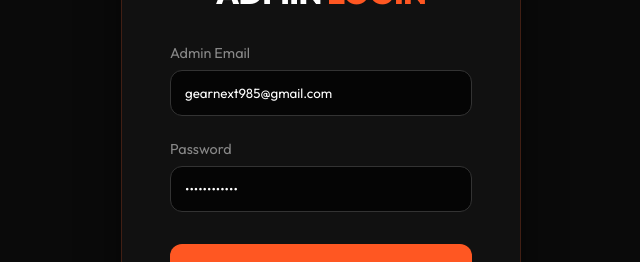
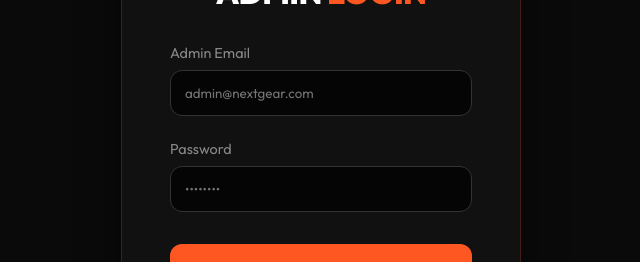
Before and after one commit to gearnext985/NextGear, a React (Vite) app: page /login in a window 1280 px wide. Shown: the part 266-528 px from the top of the page, without its empty margins (319-959 px from the left). Built offline with nearby package versions, Linux system fonts and the light colour scheme; no server answers; the database is empty.

Commit message:
Remove hard coded value

```diff
--- a/src/pages/Login.jsx
+++ b/src/pages/Login.jsx
@@ -4,8 +4,8 @@ import { collection, query, where, getDocs } from 'firebase/firestore'
 import { useNavigate } from 'react-router-dom'
 
 const Login = () => {
-    const [email, setEmail] = useState('gearnext985@gmail.com')
-    const [password, setPassword] = useState('NextGear$123')
+    const [email, setEmail] = useState('')
+    const [password, setPassword] = useState('')
     const [error, setError] = useState('')
     const [loading, setLoading] = useState(false)
     const navigate = useNavigate()
```
Also changed, not shown: 2 other files (tests, documents, lock files or other folders).
